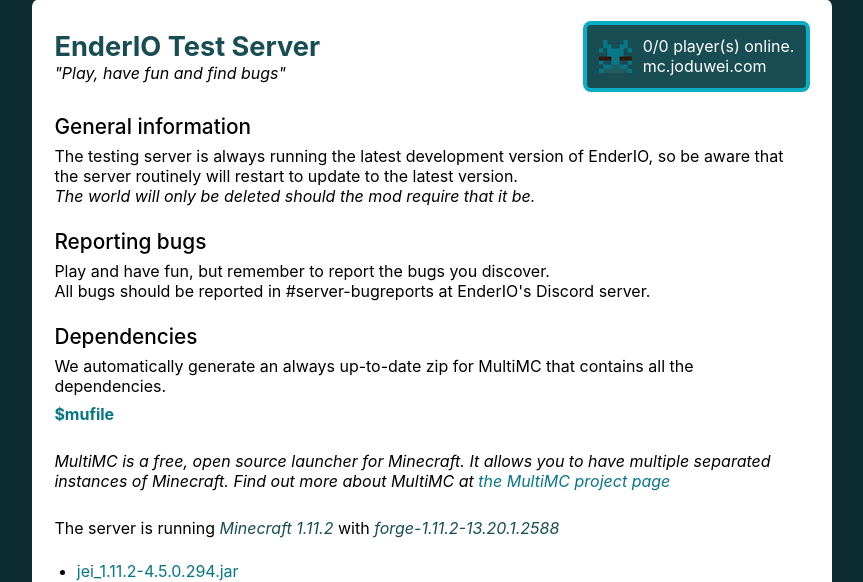
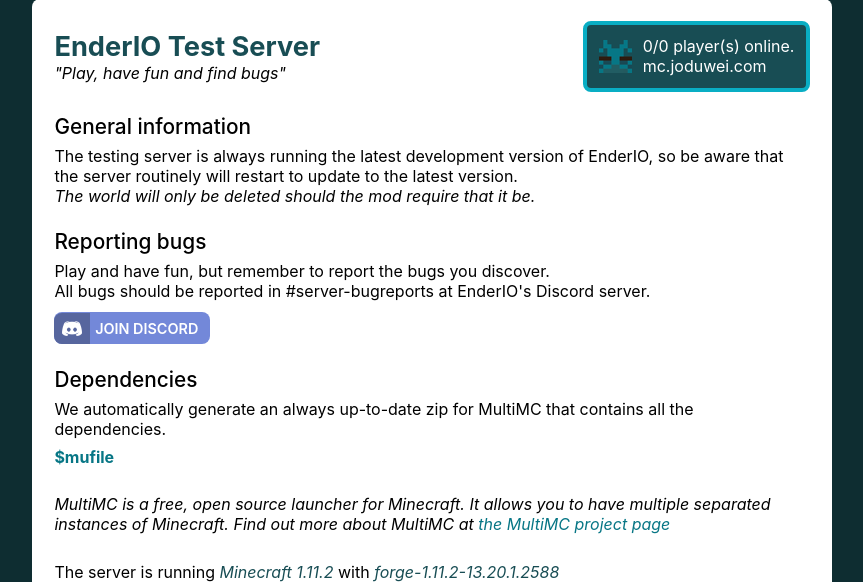
Before and after one commit to Moobien/enderio-testing-server, a PHP site: page / in a window 1280 px wide. Shown: the part 94-676 px from the top of the page, without its empty margins (208-1071 px from the left). Run offline with PHP 8.4, Linux system fonts and the light colour scheme; data that the repository does not hold is empty; style sheets or scripts are compiled from the project's sources.

Commit message:
Added Discord button

```diff
--- a/html/css/main.scss
+++ b/html/css/main.scss
@@ -110,3 +110,36 @@ ul{
     border: none;
   }
 }
+
+#discord{
+  width: 9.7rem;
+  height: 2rem;
+  background-color: #7388D9;
+  display: flex;
+  align-items: center;
+  color: $white;
+  font-weight: 600;
+  text-transform: uppercase;
+  font-size: 0.90rem;
+  margin: $default-margin/2 0;
+  @include border-radius($default-border-radius);
+  @include no-select;
+
+  #discord-logo{
+    background-color: #57669E;
+    padding: 0.5rem;
+    @include border-radius-specific($default-border-radius, 0, 0, $default-border-radius);
+
+    img{
+      width: 20px;
+    }
+  }
+
+  a{
+    color: $white;
+    margin-left: 0.3rem;
+  }
+  a:hover{
+    text-decoration: underline;
+  }
+}
--- a/html/index.php
+++ b/html/index.php
@@ -77,6 +77,14 @@ if($serverSock !== FALSE)
           <p>
             Play and have fun, but remember to report the bugs you discover.<br />
             All bugs should be reported in #server-bugreports at EnderIO's Discord server.
+            <div id="discord">
+              <div id="discord-logo">
+                <img src="assets/discord.png" />
+              </div>
+              <div>
+                <a href="http://discord.gg/sgYk3Jr">Join Discord</a>
+              </div>
+            </div>
           </p>
          <!-- <p class="callout">
             <strong>Before reporting any bugs,</strong> please search and familiarise yourself with the issues that have already been reported.
```
Also changed, not shown: html/assets/discord.png (added).
